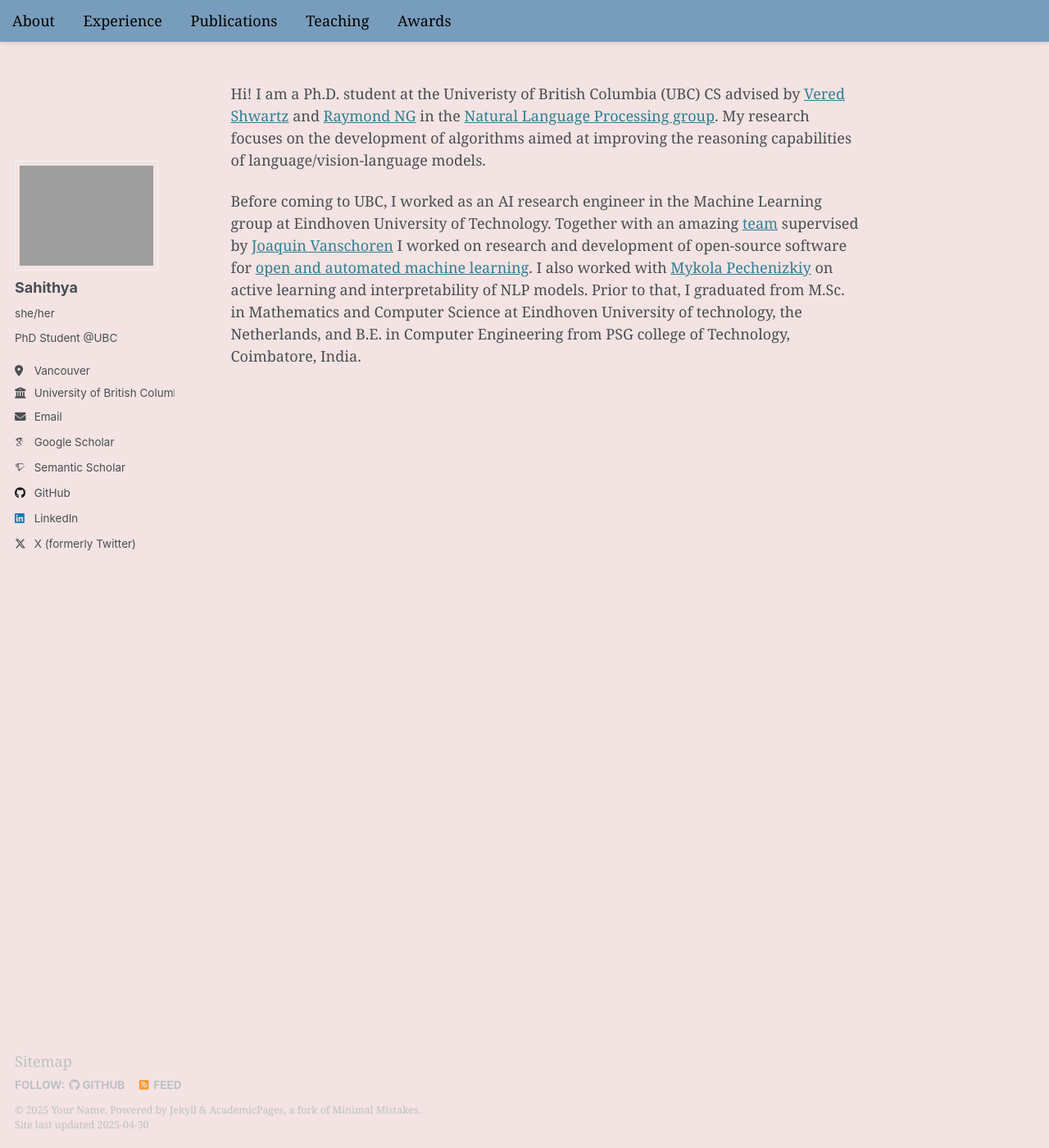
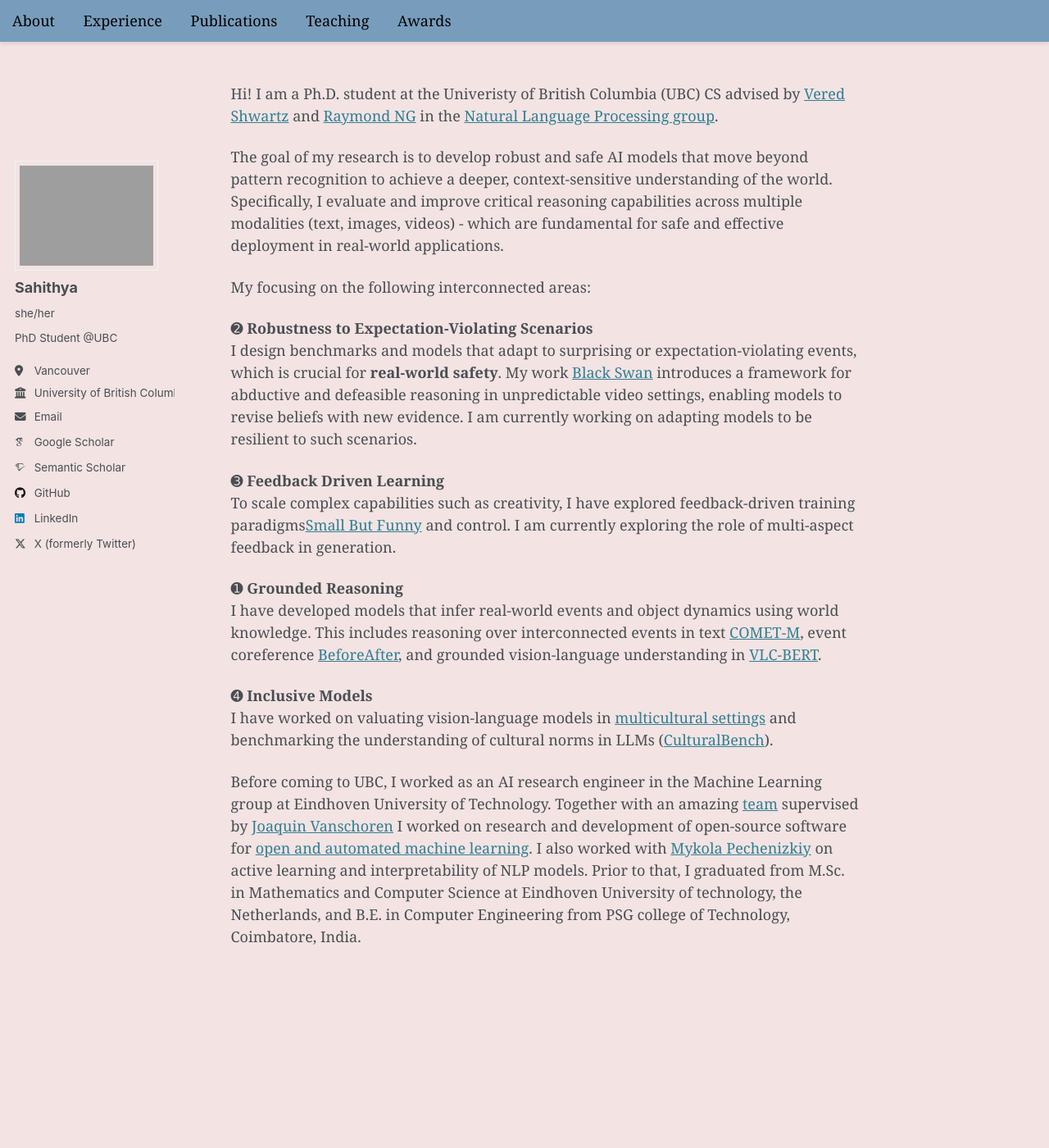
Before and after one commit to sahithyaravi/sahithyaravi.github.io, a Jekyll site: the page built from _pages/about.md, in a window 1280 px wide and 1400 px high. Shown: the whole window at 82% size. Built offline with Jekyll 4.4.1, drawn with Linux system fonts in a browser that asks for light colours; some web fonts are replaced.

Commit message:
about update

```diff
--- a/_pages/about.md
+++ b/_pages/about.md
@@ -7,6 +7,24 @@
 ---
 
 
-Hi! I am a Ph.D. student at the Univeristy of British Columbia (UBC) CS advised by [Vered Shwartz](https://www.cs.ubc.ca/~vshwartz/) and [Raymond NG](https://www.cs.ubc.ca/people/raymond-ng) in the [Natural Language Processing group](http://www.cs.ubc.ca/cs-research/lci/research-groups/natural-language-processing/). My research focuses on the development of algorithms aimed at improving the reasoning capabilities of language/vision-language models.
+Hi! I am a Ph.D. student at the Univeristy of British Columbia (UBC) CS advised by [Vered Shwartz](https://www.cs.ubc.ca/~vshwartz/) and [Raymond NG](https://www.cs.ubc.ca/people/raymond-ng) in the [Natural Language Processing group](http://www.cs.ubc.ca/cs-research/lci/research-groups/natural-language-processing/).
+
+The goal of my research is to develop robust and safe AI models that move beyond pattern recognition to achieve a deeper, context-sensitive understanding of the world. Specifically, I evaluate and improve critical reasoning capabilities across multiple modalities (text, images, videos) - which are fundamental for safe and effective deployment in real-world applications.
+
+My focusing on the following interconnected areas:
+
+➋ **Robustness to Expectation-Violating Scenarios**
+I design benchmarks and models that adapt to surprising or expectation-violating events, which is crucial for **real-world safety**.
+My work [Black Swan](https://blackswan.cs.ubc.ca/) introduces a framework for abductive and defeasible reasoning in unpredictable video settings, enabling models to revise beliefs with new evidence.
+I am currently working on adapting models to be resilient to such scenarios.
+
+➌ **Feedback Driven Learning**
+To scale complex capabilities such as creativity, I have explored feedback-driven training paradigms[Small But Funny](https://aclanthology.org/2024.acl-long.706.pdf) and control. I am currently exploring the role of multi-aspect feedback in generation.
+
+➊ **Grounded Reasoning**
+I have developed models that infer real-world events and object dynamics using world knowledge. This includes reasoning over interconnected events in text [COMET-M](https://aclanthology.org/2023.findings-emnlp.861.pdf), event coreference [BeforeAfter](https://aclanthology.org/2023.eacl-main.125), and grounded vision-language understanding in [VLC-BERT](https://openaccess.thecvf.com/content/WACV2023/papers/Ravi_VLC-BERT_Visual_Question_Answering_With_Contextualized_Commonsense_Knowledge_WACV_2023_paper.pdf).
+
+➍ **Inclusive Models**
+I have worked on valuating vision-language models in [multicultural settings](https://aclanthology.org/2024.emnlp-main.385/) and benchmarking the understanding of cultural norms in LLMs ([CulturalBench](https://arxiv.org/abs/2410.02677)).
 
 Before coming to UBC, I worked as an AI research engineer in the Machine Learning group at Eindhoven University of Technology. Together with an amazing [team](https://github.com/orgs/openml/people) supervised by [Joaquin Vanschoren](https://joaquinvanschoren.github.io/home/#lab) I worked on research and development of open-source software for [open and automated machine learning](https://github.com/openml). I also worked with [Mykola Pechenizkiy](https://www.win.tue.nl/~mpechen/) on active learning and interpretability of NLP models. Prior to that, I graduated from M.Sc. in Mathematics and Computer Science at Eindhoven University of technology, the Netherlands, and B.E. in Computer Engineering from PSG college of Technology, Coimbatore, India.
```
